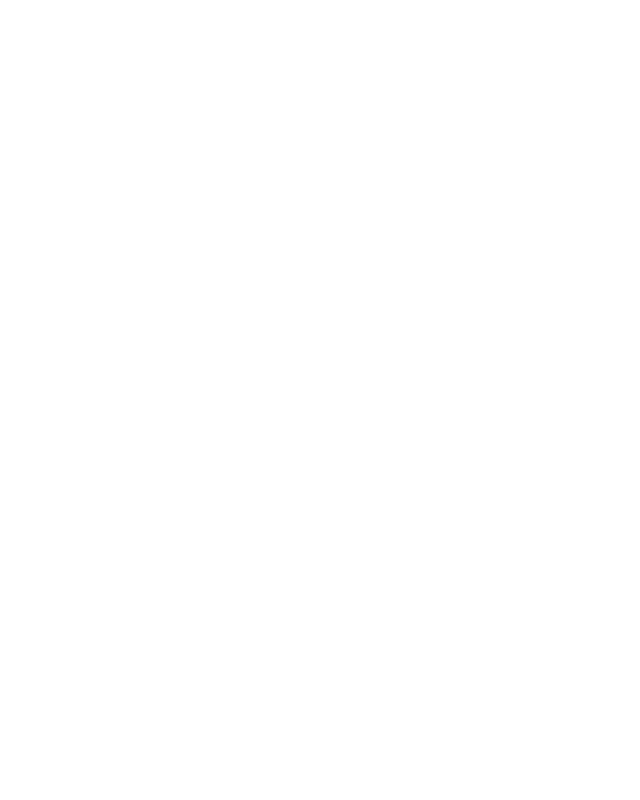
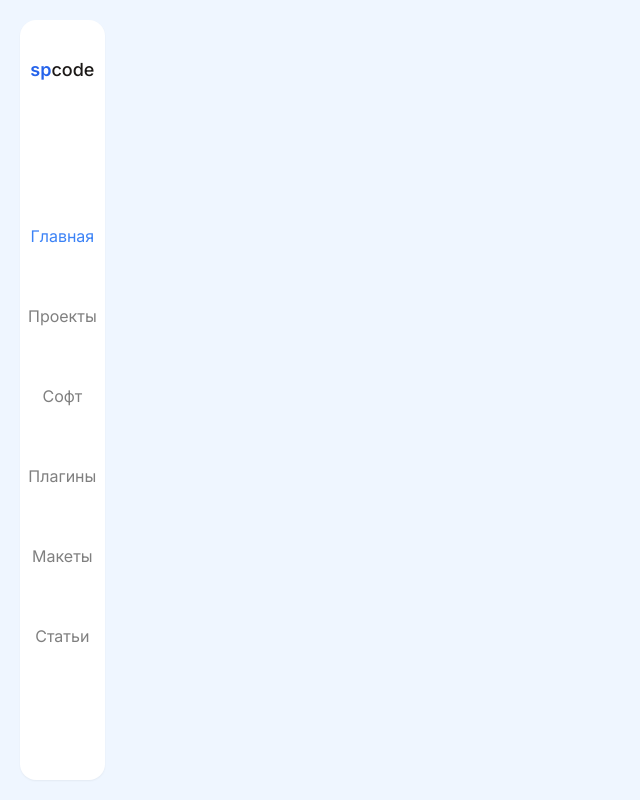
Before and after one commit to MGEBRAT/sp-code, a Next.js app: page / in a window 1280 px wide. Shown: the whole page, without its empty margins (0-640 px from the left). Built offline with nearby package versions, Linux system fonts and the light colour scheme.

Commit message:
сделали сайдбар

```diff
--- a/src/app/layout.jsx
+++ b/src/app/layout.jsx
@@ -13,11 +13,11 @@
 export default function RootLayout({ children }) {
   return (
     <html lang="ru">
-      <body className={inter.className + ' w-full gb-gray-50 text-gray-800 text-base'}>
+      <body className={inter.className + ' w-full bg-blue-50 text-stone-800 text-base'}>
         <div className="__next">
-          <div className="w-full">
+          <div className="w-full p-5 flex">
             <Sidebar />
-              <div className="w-full">
+              <div className="w-full px-5">
                 <Header />
                 <main className="w-full" id="main">
                   <div className="w-full" id="main-content">
--- a/src/collections/Menu.jsx
+++ b/src/collections/Menu.jsx
@@ -0,0 +1,10 @@
+const Menu = [
+    {label: 'Главная', url: '/'},
+    {label: 'Проекты', url: '/projects'},
+    {label: 'Софт', url: '/soft'},
+    {label: 'Плагины', url: '/plugins'},
+    {label: 'Макеты', url: '/design'},
+    {label: 'Статьи', url: '/articles'}
+];
+
+export default Menu;
--- a/src/components/Sidebar/Sidebar.jsx
+++ b/src/components/Sidebar/Sidebar.jsx
@@ -1,11 +1,39 @@
-import React from 'react'
+"use client";
+import Link from "next/link";
+import React from "react";
+import Menu from "@/collections/Menu";
+import { usePathname } from "next/navigation";
 
 const Sidebar = () => {
+  const path = usePathname();
+
   return (
-    <div>
+    <aside className="w-[85px] min-h-[calc(100vh_-_40px)] bg-white rounded-2xl shadow-sm">
+      <div className="w-full py-7 flex justify-center ">
+        <Link href={"/"} className="p-2 text-lg font-medium text-stone-900">
+          <span className="text-blue-600 font-semibold">sp</span>code
+        </Link>
+      </div>
+      <nav className="w-full  sm:pt-24">
+        <menu className="w-full flex flex-col items-center justify-center gap-10 ">
+          {Menu.map((item, index) => {
+            return (
+              <li key={index} className="inline-flex">
+                <Link
+                  href={item.url}
+                  className={`${
+                    path === item.url ? "text-blue-500" : "text-black-50"
+                  } text-black/50 p-2 hover:text-black transition-all duration-400 `}
+                >
+                  {item.label}
+                </Link>
+              </li>
+            );
+          })}
+        </menu>
+      </nav>
+    </aside>
+  );
+};
 
-    </div>
-  )
-}
-
-export default Sidebar
+export default Sidebar;
--- a/tailwind.config.js
+++ b/tailwind.config.js
@@ -6,6 +6,20 @@
     "./src/app/**/*.{js,ts,jsx,tsx,mdx}",
   ],
   theme: {
+    container: {
+      center: true,
+      padding: '2rem',
+      screen: {
+        '2xl': '1200px'
+      },
+    },
+    screen: {
+      'sm' : '640px',
+      'md' : '768px',
+      'lg' : '1024px',
+      'xl' : '1280px',
+      '2xl' : '1440px'
+    },
     extend: {
       backgroundImage: {
         "gradient-radial": "radial-gradient(var(--tw-gradient-stops))",
```
